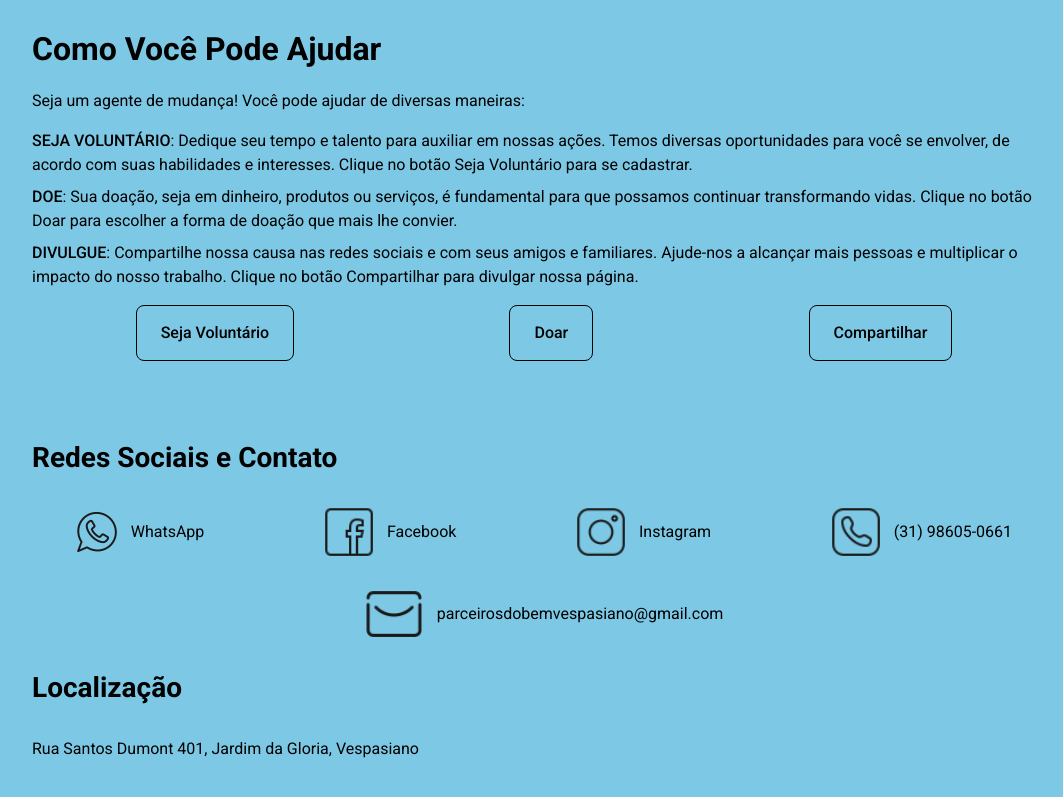
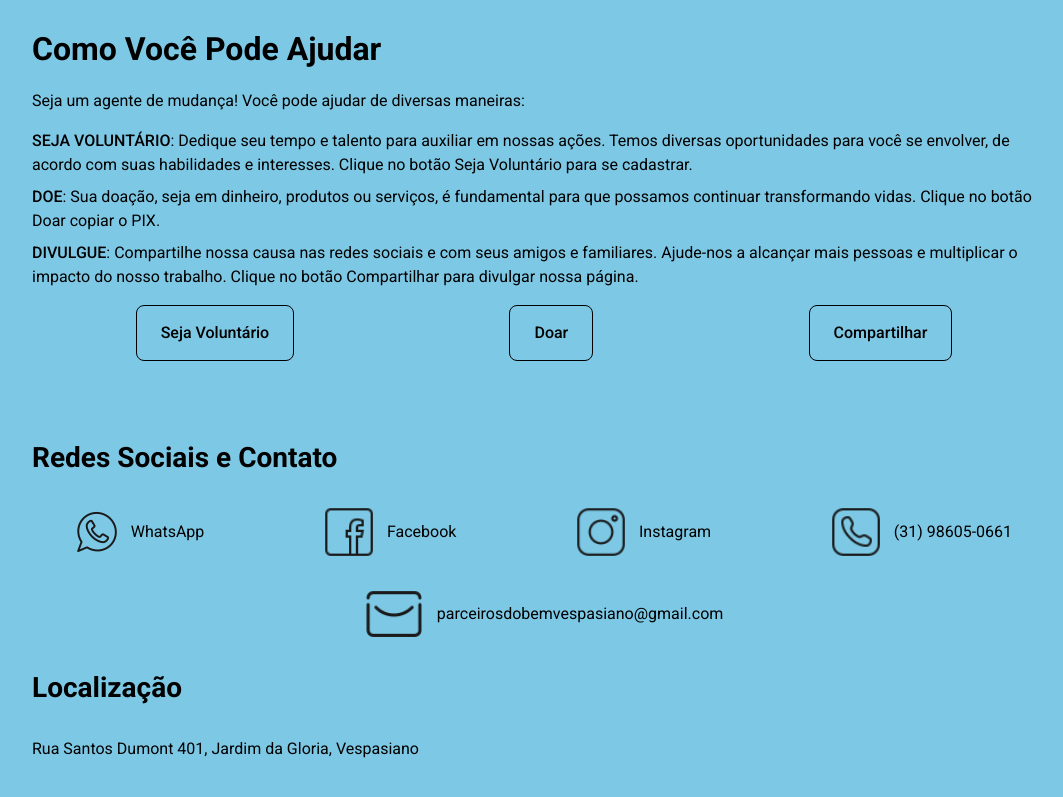
Before and after one commit to wellingtonfernandesbarbosa/parceiros-do-bem, a React (Vite) app: page / in a window 1280 px wide. Shown: the part 742-1539 px from the top of the page, without its empty margins (96-1159 px from the left). Built offline with nearby package versions, Linux system fonts and the light colour scheme; grey boxes are pictures that could not be loaded.

Commit message:
Updated donation text

```diff
--- a/src/App.tsx
+++ b/src/App.tsx
@@ -71,8 +71,7 @@ function App() {
               interesses. Clique no botão Seja Voluntário para se cadastrar.
             </li>
             <li>
-              <span className={styles.Donate__Description__List__CallToAction}>Doe</span>: Sua doação, seja em dinheiro, produtos ou serviços, é fundamental para que possamos continuar transformando vidas. Clique no botão Doar para escolher a forma de
-              doação que mais lhe convier.
+              <span className={styles.Donate__Description__List__CallToAction}>Doe</span>: Sua doação, seja em dinheiro, produtos ou serviços, é fundamental para que possamos continuar transformando vidas. Clique no botão Doar copiar o PIX.
             </li>
             {!userAgent.includes("firefox") && (
               <li>
@@ -142,8 +141,7 @@ function App() {
         </div>
 
         <div className={styles.Footer__Credits}>
-          Em desenvolvimento por:{' '}
-            <a href="https://github.com/wellingtonfernandesbarbosa">Wellington Fernandes</a>
+          Em desenvolvimento por: <a href="https://github.com/wellingtonfernandesbarbosa">Wellington Fernandes</a>
         </div>
       </footer>
     </div>
```
